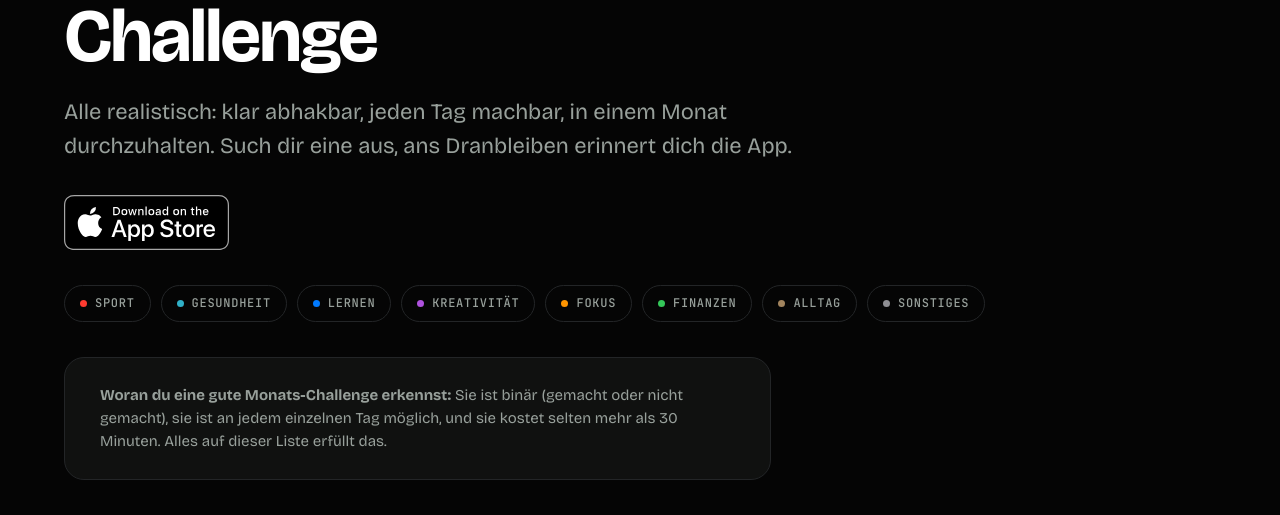
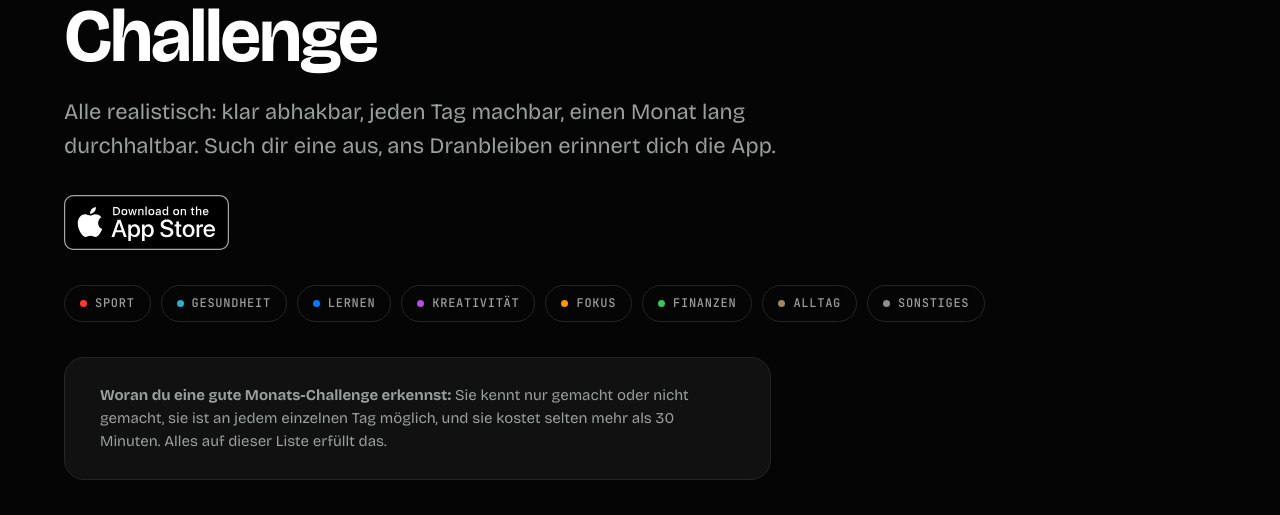
Before and after one commit to YannesJ/12c-website, a Jekyll site: the page built from challenge-ideen/index.html, in a window 1280 px wide and 900 px high. Shown: the part 273-788 px from the top of the window. Built offline with Jekyll 4.4.1, drawn with Linux system fonts in a browser that asks for light colours; some of the changed text lies outside the part shown.

Commit message:
content: Einfachere Sprache statt Fachjargon (binär, nativ)
"Binär" und "native App" ersetzt durch Alltagssprache (ja/nein,
"als hätte Apple sie selbst gebaut"), DE+EN. Außerdem Lede auf
/challenge-ideen/ grammatisch parallelisiert (durchzuhalten ->
durchhaltbar), passte nicht zum knappen -bar-Rhythmus der übrigen
Aufzählung.

Co-Authored-By: Claude Sonnet 5 <noreply@anthropic.com>

```diff
--- a/challenge-ideen/index.html
+++ b/challenge-ideen/index.html
@@ -37,7 +37,7 @@ og_locale: de_DE
         <span class="eyebrow">Challenge-Ideen-Bibliothek</span>
         <h1>50 Ideen für deine nächste 30-Tage-Challenge</h1>
         <p class="lede">
-          Alle realistisch: klar abhakbar, jeden Tag machbar, in einem Monat durchzuhalten.
+          Alle realistisch: klar abhakbar, jeden Tag machbar, einen Monat lang durchhaltbar.
           Such dir eine aus, ans Dranbleiben erinnert dich die App.
         </p>
         <div class="badge-cta">
@@ -56,7 +56,7 @@ og_locale: de_DE
           <a href="#sonstiges" style="--cat:#8E8E93">Sonstiges</a>
         </nav>
         <div class="idea-criteria">
-          <p><strong>Woran du eine gute Monats-Challenge erkennst:</strong> Sie ist binär (gemacht oder nicht gemacht), sie ist an jedem einzelnen Tag möglich, und sie kostet selten mehr als 30 Minuten. Alles auf dieser Liste erfüllt das.</p>
+          <p><strong>Woran du eine gute Monats-Challenge erkennst:</strong> Sie kennt nur gemacht oder nicht gemacht, sie ist an jedem einzelnen Tag möglich, und sie kostet selten mehr als 30 Minuten. Alles auf dieser Liste erfüllt das.</p>
         </div>
       </div>
 
@@ -152,7 +152,7 @@ og_locale: de_DE
           <div class="template-card" style="--cat:#30B0C7">
             <div class="category">Gesundheit</div>
             <div class="example">„Ohne Handy ins Bett gegangen“</div>
-            <p class="why">Eine einzige klare Abend-Regel, die den ganzen Schlaf verändert. Und binär abhakbar, wie gemacht für den Kreis.</p>
+            <p class="why">Eine einzige klare Abend-Regel, die den ganzen Schlaf verändert. Und ganz klar ja oder nein, wie gemacht für den Kreis.</p>
           </div>
           <div class="template-card" style="--cat:#30B0C7">
             <div class="category">Gesundheit</div>
@@ -352,7 +352,7 @@ og_locale: de_DE
           <div class="template-card" style="--cat:#A2845E">
             <div class="category">Alltag</div>
             <div class="example">„Geschirr noch am selben Abend gespült“</div>
-            <p class="why">Eine klare Wenn-dann-Regel ohne Interpretationsspielraum: perfekt für binäres Abhaken.</p>
+            <p class="why">Eine klare Wenn-dann-Regel ohne Interpretationsspielraum: perfekt für ein klares Ja oder Nein.</p>
           </div>
           <div class="template-card" style="--cat:#A2845E">
             <div class="category">Alltag</div>
--- a/en/challenge-ideas/index.html
+++ b/en/challenge-ideas/index.html
@@ -152,7 +152,7 @@ og_locale: en_US
           <div class="template-card" style="--cat:#30B0C7">
             <div class="category">Health</div>
             <div class="example">&ldquo;Went to bed without my phone&rdquo;</div>
-            <p class="why">One clear evening rule that changes your entire sleep. And it&rsquo;s binary, made for checking off.</p>
+            <p class="why">One clear evening rule that changes your entire sleep. And it&rsquo;s a clear yes or no, made for checking off.</p>
           </div>
           <div class="template-card" style="--cat:#30B0C7">
             <div class="category">Health</div>
@@ -352,7 +352,7 @@ og_locale: en_US
           <div class="template-card" style="--cat:#A2845E">
             <div class="category">Everyday</div>
             <div class="example">&ldquo;Washed the dishes the same evening&rdquo;</div>
-            <p class="why">A clear if-then rule with zero room for interpretation: perfect for binary checking.</p>
+            <p class="why">A clear if-then rule with zero room for interpretation: perfect for a clear yes or no.</p>
           </div>
           <div class="template-card" style="--cat:#A2845E">
             <div class="category">Everyday</div>
--- a/en/index.html
+++ b/en/index.html
@@ -60,7 +60,7 @@ og_locale: en_US
       <div class="positioning">
         <span class="eyebrow">The difference</span>
         <h2>Not another all-in-one tracker. One method, perfected.</h2>
-        <p>There are thousands of habit trackers trying to be everything at once: journal, mood tracker, coach, community. 12 Challenges does exactly one thing on purpose, the 12-challenges method: twelve 30-day goals a year. Done properly, in the style of a native Apple app.</p>
+        <p>There are thousands of habit trackers trying to be everything at once: journal, mood tracker, coach, community. 12 Challenges does exactly one thing on purpose, the 12-challenges method: twelve 30-day goals a year. Done properly, like Apple built it themselves.</p>
       </div>
 
       <section class="section">
--- a/index.html
+++ b/index.html
@@ -60,7 +60,7 @@ og_locale: de_DE
       <div class="positioning">
         <span class="eyebrow">Der Unterschied</span>
         <h2>Kein Alles-Tracker. Eine Methode, perfektioniert.</h2>
-        <p>Es gibt tausende Habit-Tracker, die alles gleichzeitig sein wollen: Tagebuch, Stimmungstracker, Coach, Community. 12 Challenges macht bewusst nur eine Sache, die 12-Challenges-Methode: 12 Vorhaben à 30 Tage im Jahr. Dafür aber komplett durchdacht, im Stil einer nativen Apple-App.</p>
+        <p>Es gibt tausende Habit-Tracker, die alles gleichzeitig sein wollen: Tagebuch, Stimmungstracker, Coach, Community. 12 Challenges macht bewusst nur eine Sache, die 12-Challenges-Methode: 12 Vorhaben à 30 Tage im Jahr. Dafür aber komplett durchdacht, ganz so, als hätte Apple sie selbst gebaut.</p>
       </div>
 
       <section class="section">
```
Also changed, not shown: other parts of en/challenge-ideas/index.html (+1 -1 lines).
